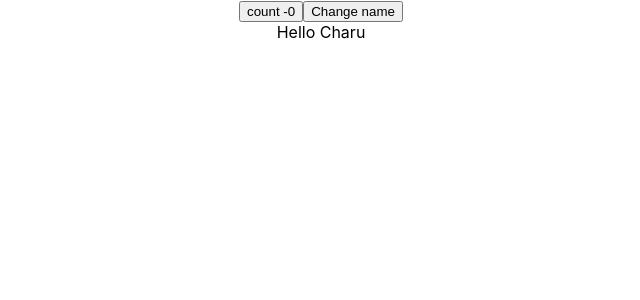
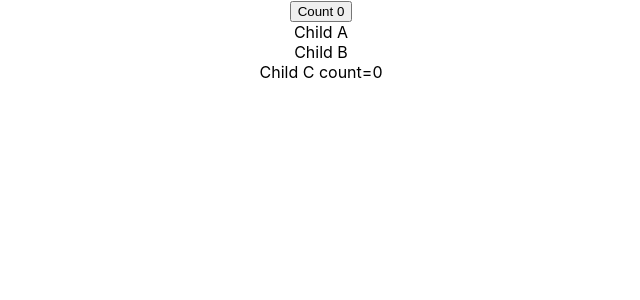
Before and after one commit to sowmiyashanmugaanatham/ReactJs-Basics, a React (Create React App) app: page / in a window 1280 px wide. Shown: the top 300 px of the page, without its empty margins (319-959 px from the left). Built offline with nearby package versions, Linux system fonts and the light colour scheme; the HTML template or start-up script is replaced by a standard one.

Commit message:
Topic Name:Context

```diff
--- a/src/App.js
+++ b/src/App.js
@@ -1,12 +1,12 @@
 
 import React, { useReducer } from 'react'
 import './App.css'
-import { ParentFour } from './Components/Immutable State/Incorrect Optimization/ParentFour'
+import { ContextParent } from './Components/Immutable State/Context/ContextParent'
 
 function App() {
   return (
     <div className='App'>
-       <ParentFour />
+       <ContextParent />
     </div>
   )
 }
--- /dev/null
+++ b/src/Components/Immutable State/Context/ContextChildren.js
@@ -0,0 +1,33 @@
+import React, {useContext} from 'react'
+import  {CountContext}  from './ContextParent'
+
+
+export const ChildA = () =>{
+    console.log('Child A Render')
+    return(
+        <>
+        <div>Child A</div>
+        <ChildB />
+        </>
+    )
+}
+
+export const ChildB =() =>{
+    console.log('Child B Render')
+    return(
+        <>
+        <div>Child B</div>
+        <ChildC />
+        </>
+    )
+}
+
+export const ChildC=() =>{
+    const count=useContext(CountContext)
+    console.log('Child C Render')
+    return(
+        <>
+        <div>Child C count={count}</div>
+        </>
+    )
+}
--- /dev/null
+++ b/src/Components/Immutable State/Context/ContextParent.js
@@ -0,0 +1,19 @@
+import React, {useState} from 'react'
+import {ChildA} from './ContextChildren'
+
+export const CountContext = React.createContext()
+const CountProvider= CountContext.Provider
+
+export const ContextParent = () =>{
+    const [count,setCount] = useState(0)
+
+    console.log('ContextParent Render')
+    return(
+        <>
+        <button onClick={() => setCount(c =>c+1)}>Count {count}</button>
+        <CountProvider value={count}>
+        <ChildA />
+        </CountProvider>
+        </>
+    )
+}
```
Also changed, not shown: completed_images/Context.PNG (added).
